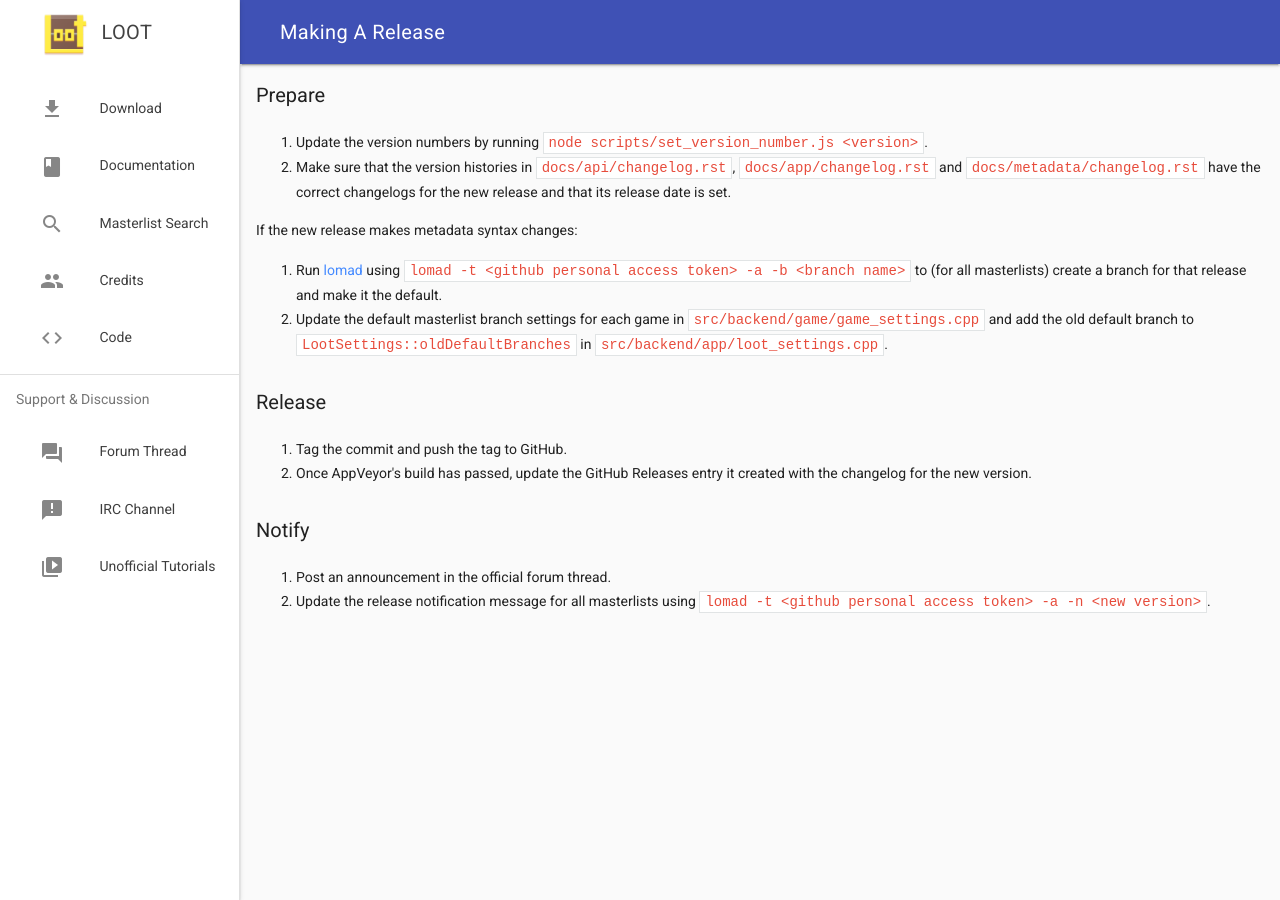
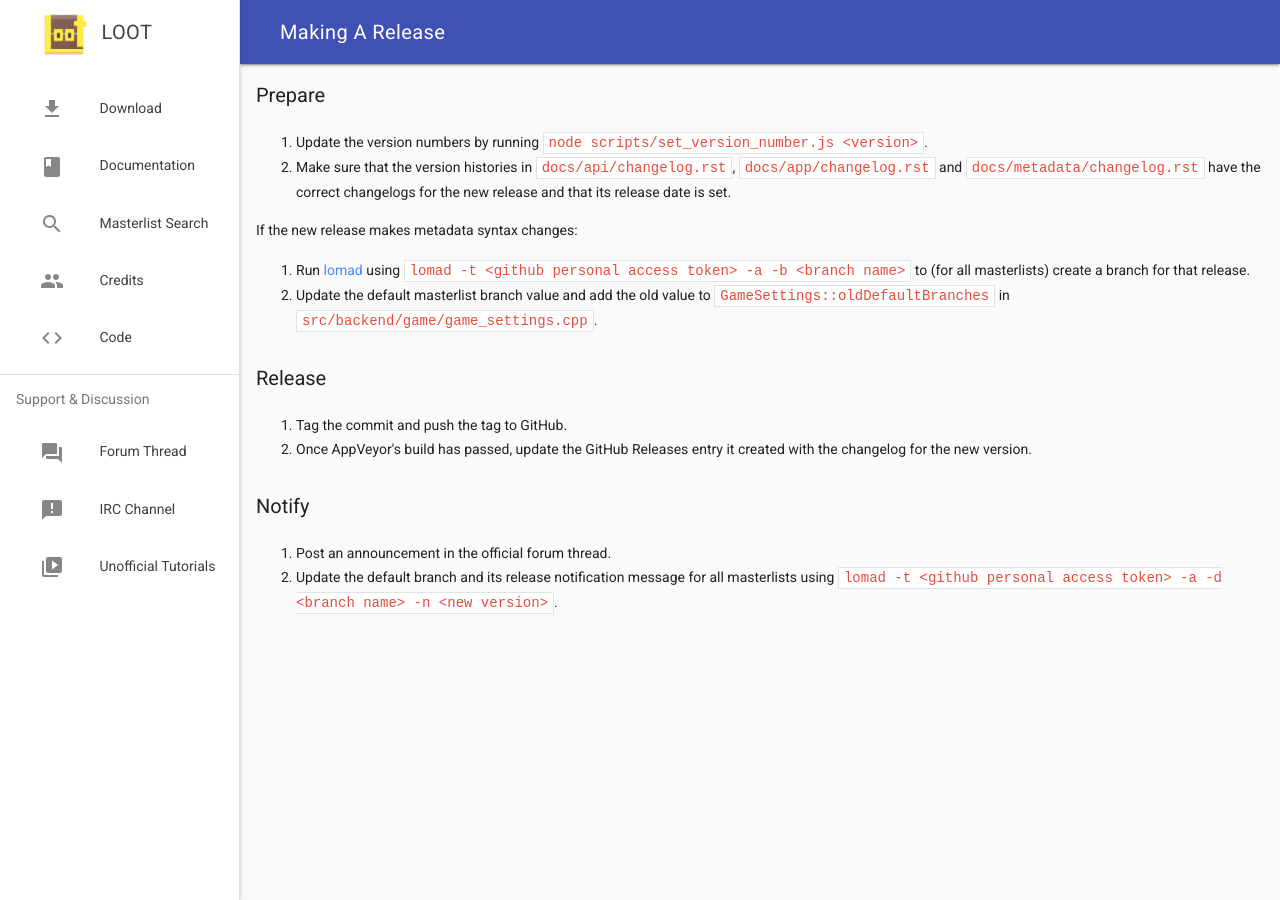
Before and after one commit to loot/loot.github.io, a Jekyll site: the page built from docs/team/Making-A-Release.html, in a window 1280 px wide. Built offline with Jekyll 4.4.1, drawn with Linux system fonts in a browser that asks for light colours; nearby versions of some CDN libraries.

Commit message:
Update the making a release instructions

```diff
--- a/docs/team/Making-A-Release.html
+++ b/docs/team/Making-A-Release.html
@@ -12,8 +12,8 @@
 
 <p>If the new release makes metadata syntax changes:</p>
 <ol>
-  <li>Run <a href="https://github.com/loot/lomad">lomad</a> using <code>lomad -t &lt;github personal access token&gt; -a -b &lt;branch name&gt;</code> to (for all masterlists) create a branch for that release and make it the default.</li>
-  <li>Update the default masterlist branch settings for each game in <code>src/backend/game/game_settings.cpp</code> and add the old default branch to <code>LootSettings::oldDefaultBranches</code> in <code>src/backend/app/loot_settings.cpp</code>.</li>
+  <li>Run <a href="https://github.com/loot/lomad">lomad</a> using <code>lomad -t &lt;github personal access token&gt; -a -b &lt;branch name&gt;</code> to (for all masterlists) create a branch for that release.</li>
+  <li>Update the default masterlist branch value and add the old value to <code>GameSettings::oldDefaultBranches</code> in <code>src/backend/game/game_settings.cpp</code>.</li>
 </ol>
 
 <h3>Release</h3>
@@ -27,5 +27,5 @@
 
 <ol>
   <li>Post an announcement in the official forum thread.</li>
-  <li>Update the release notification message for all masterlists using <code>lomad -t &lt;github personal access token&gt; -a -n &lt;new version&gt;</code>.</li>
+  <li>Update the default branch and its release notification message for all masterlists using <code>lomad -t &lt;github personal access token&gt; -a -d &lt;branch name&gt; -n &lt;new version&gt;</code>.</li>
 </ol>
```
